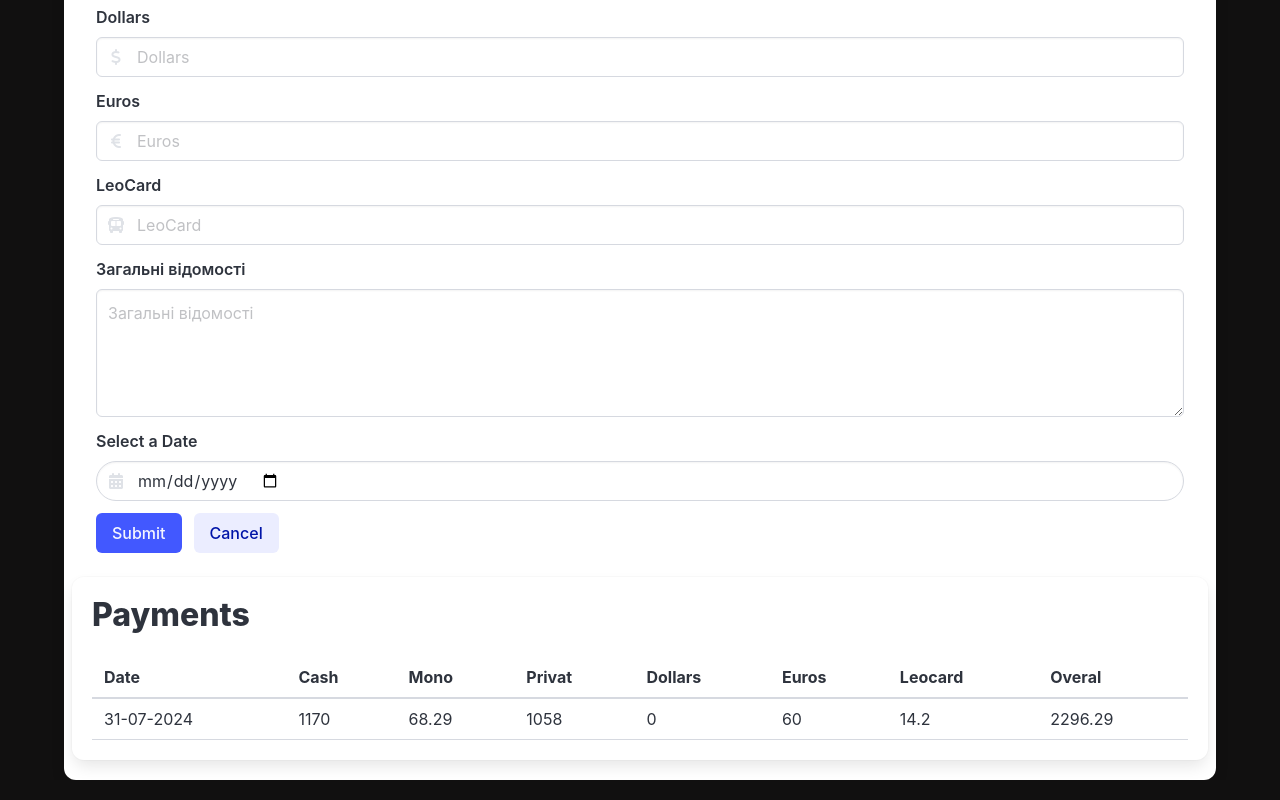
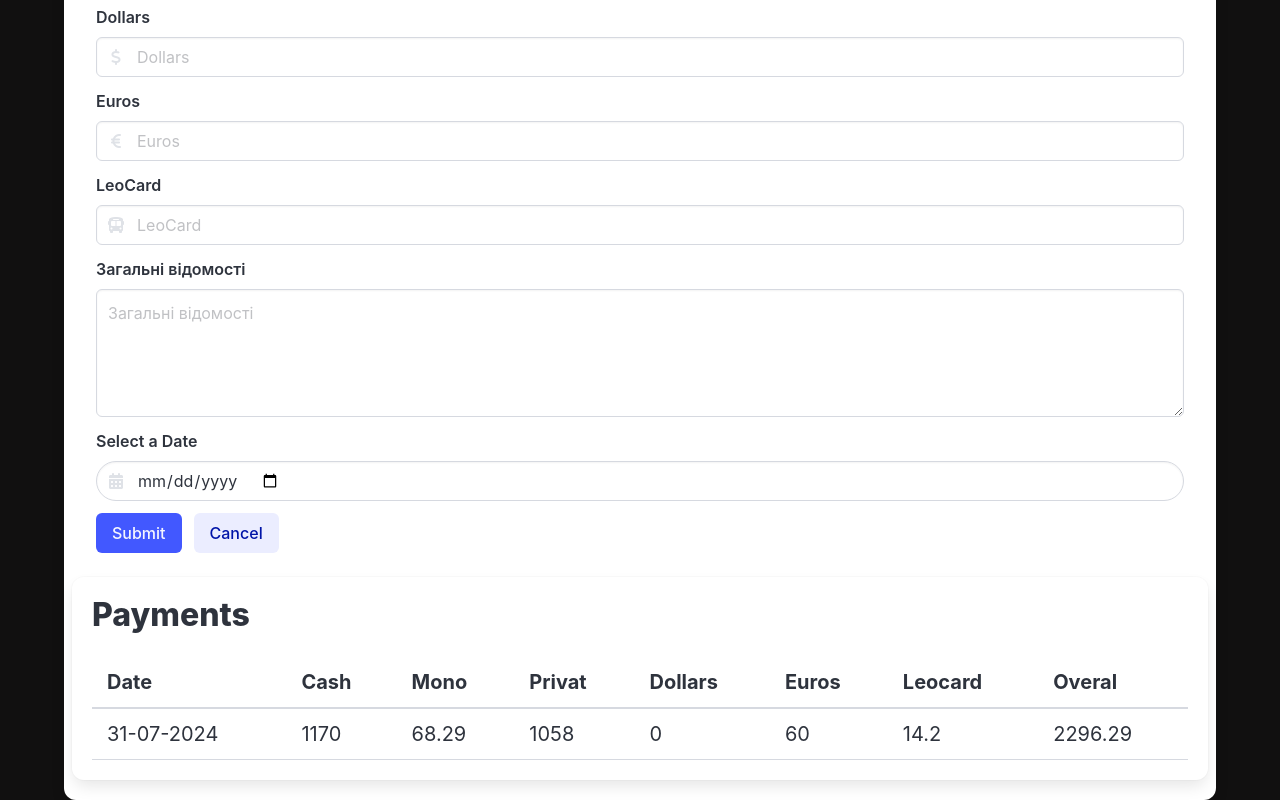
Before and after one commit to Vovchukkul/finance, a React (Create React App) app: page / in a window 1280 px wide. Shown: the part 375-1175 px from the top of the page. Built offline with nearby package versions, Linux system fonts and the light colour scheme.

Commit message:
some more additional changes

```diff
--- a/public/index.html
+++ b/public/index.html
@@ -25,6 +25,11 @@
       Learn how to configure a non-root public URL by running `npm run build`.
     -->
     <title>React App</title>
+    <style>
+      .is-size-7-mobile {
+        font-size: 0.65rem; /* Example size for mobile */
+      }
+    </style>
   </head>
   <body >
     <noscript>You need to enable JavaScript to run this app.</noscript>
--- a/src/components/PaymentsList.tsx
+++ b/src/components/PaymentsList.tsx
@@ -12,7 +12,7 @@ export const PaymentsList:React.FC<Props> = ({ payments }) => {
 
       <table className='table container'>
           <thead className='thead is-success'>
-            <tr>
+            <tr className='is-size-5 is-size-7-mobile'>
               <th>Date</th>
               <th>Cash</th>
               <th className='is-hidden-mobile'>Mono</th>
@@ -25,7 +25,7 @@ export const PaymentsList:React.FC<Props> = ({ payments }) => {
             </tr>
           </thead>
           {payments.map(payment => (
-            <tr>
+            <tr className='is-size-5 is-size-7-mobile'>
               <td>{payment.date}</td>
               <td>{payment.cash}</td>
               <td className='is-hidden-mobile'>{payment.mono}</td>
```
